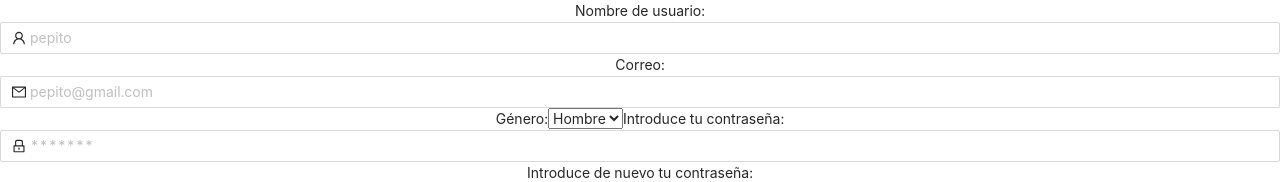
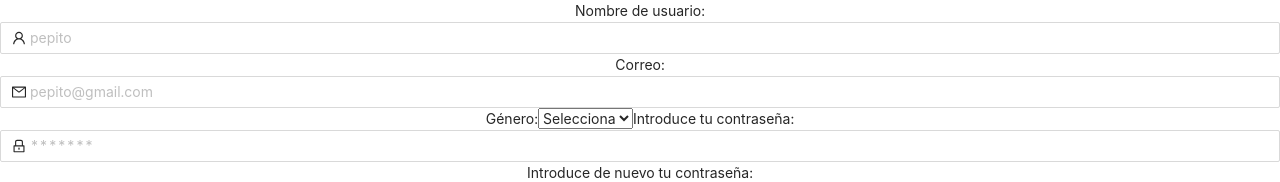
Before and after one commit to vaneebg/FRONTEND-TRIPULACIONES, a React (Create React App) app: page /register in a window 1280 px wide. Shown: the top 182 px of the page. Built offline with nearby package versions, Linux system fonts and the light colour scheme; no server answers.

Commit message:
Edit Select

```diff
--- a/src/components/Home/Register/Register.jsx
+++ b/src/components/Home/Register/Register.jsx
@@ -86,6 +86,9 @@ const Register = () => {
         <label htmlFor='genre'>Género:</label>
 
         <select name='genre'>
+          <option disabled selected value>
+            Selecciona
+          </option>
           <option value='men' onChange={onChange}>
             Hombre
           </option>
```
